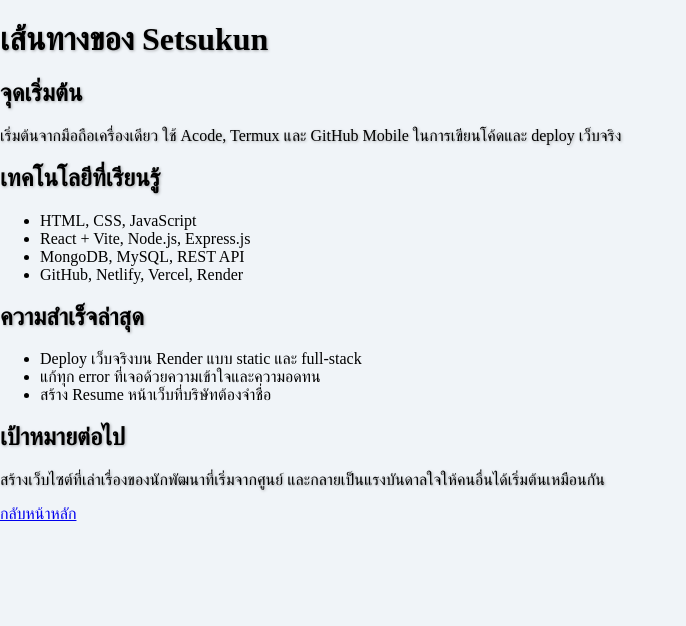
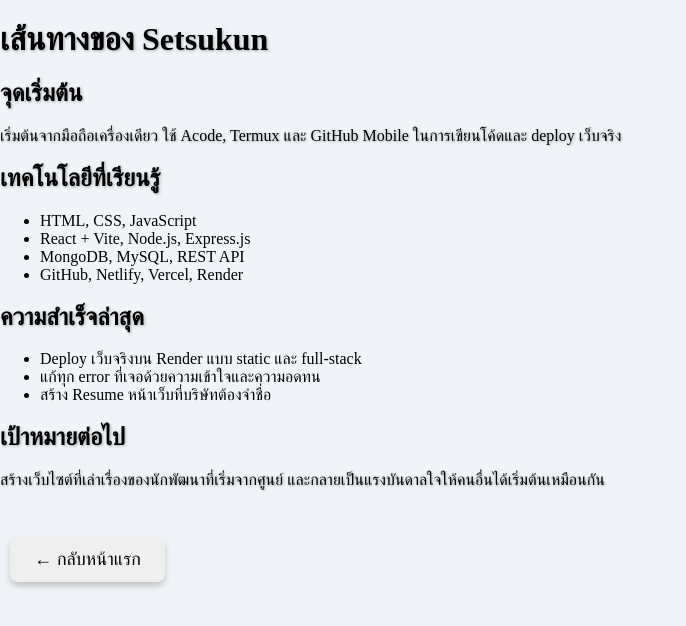
Before and after one commit to Setsukun1997/Setsukun-on-website, a React (Vite) app in the folder Frontend/: page /journey in a window 1280 px wide. Shown: the top 626 px of the page, without its empty margins (0-686 px from the left). Built offline with nearby package versions, Linux system fonts and the light colour scheme.

Commit message:
Update Journey.jsx

```diff
--- a/Frontend/src/pages/Journey.jsx
+++ b/Frontend/src/pages/Journey.jsx
@@ -42,9 +42,11 @@ const Journey = () => {
         </div>
 
         <div className="text-center mt-12">
-          <a href="/" className="inline-block bg-blue-600 hover:bg-blue-700 text-white font-semibold py-2 px-6 rounded">
-            กลับหน้าหลัก
-          </a>
+            <footer className="footer">
+        <button onClick={() => window.location.href = '/'} className="back-btn">
+          ← กลับหน้าแรก
+        </button>
+      </footer>
         </div>
       </div>
     </div>
```
